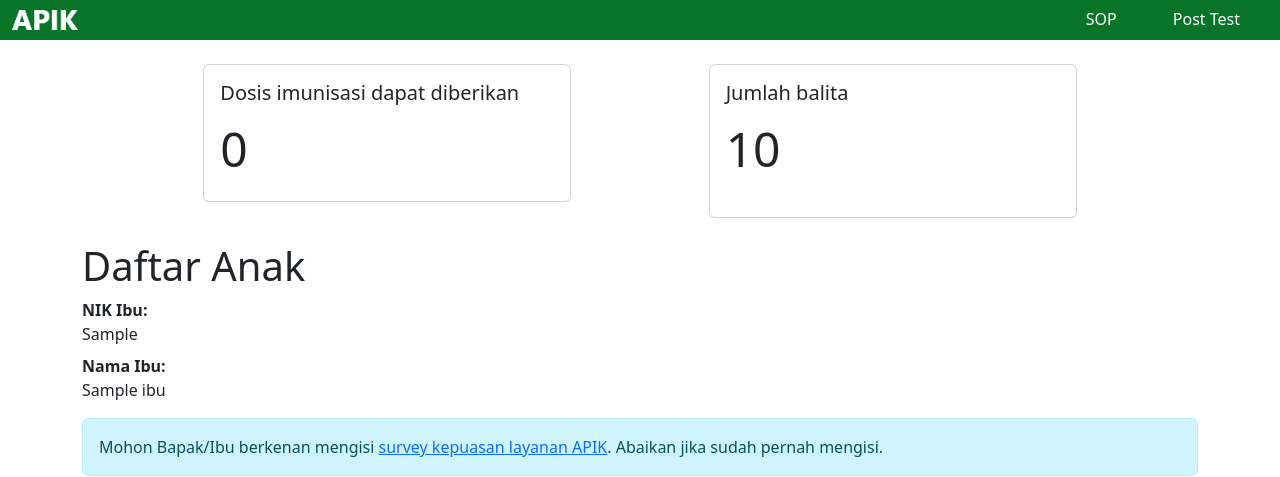
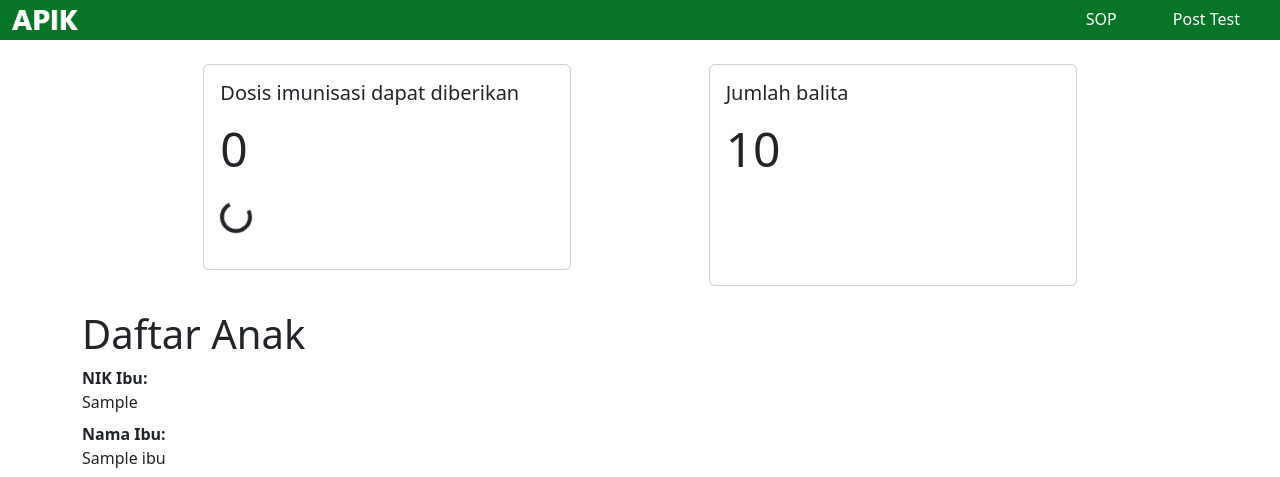
Before and after one commit to GottfriedCP/apik, a Django app: template apik/templates/apik/index.html in a window 1280 px wide. Shown: the top 477 px of the page. Run offline with Django 4.2, Linux system fonts and the light colour scheme; tables that the repository leaves empty hold one stand-in row (values such as "Sample post"); the template is opened without the code that fills it: values that come from a table or form of the project are taken from there, most other values are stand-ins (such as "Sample title", 1, 10 or a date in 2020); data that the repository does not hold is empty; some libraries are stand-ins or nearby versions.

Commit message:
use spinner

```diff
--- a/apik/templates/apik/index.html
+++ b/apik/templates/apik/index.html
@@ -8,7 +8,11 @@
         <div class="stat-card card mx-3 mb-3" style="width: 23rem; max-width: 80vw;">
             <div class="card-body">
                 <h5 class="card-title">Dosis imunisasi dapat diberikan</h5>
-                <p class="card-text" style="font-size: 300%;" hx-trigger="load" hx-get="{% url 'apik:get_eligible_imuns_count' %}">-</p>
+                <p class="card-text" style="font-size: 300%;" hx-trigger="load" hx-get="{% url 'apik:get_eligible_imuns_count' %}">
+                    <div class="spinner-border" role="status">
+                        <span class="visually-hidden">Loading...</span>
+                    </div>
+                </p>
             </div>
         </div>
         <div class="stat-card card mx-3" style="width: 23rem; max-width: 80vw;">
@@ -38,7 +42,9 @@
     {% endif %}
     <div class="mt-5">
         <div class="div-table" hx-trigger="load" hx-get="{% url 'apik:get_index_table' %}">
-
+            <div class="spinner-border" role="status">
+                <span class="visually-hidden">Loading...</span>
+            </div>
         </div>
     </div>
 </div>
```
